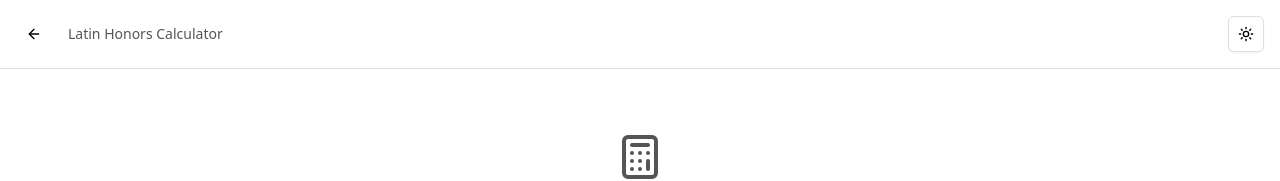
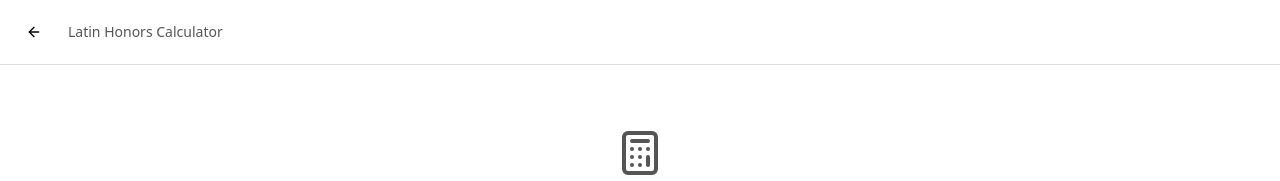
Before and after one commit to jpcsapc/APC-Honors-Checker, a Next.js app: page /latin-honors in a window 1280 px wide. Shown: the top 181 px of the page. Built offline with nearby package versions, Linux system fonts and the light colour scheme.

Commit message:
test&chore: removed unsused ThemeToggle import

```diff
--- a/src/app/faqs/page.tsx
+++ b/src/app/faqs/page.tsx
@@ -9,7 +9,6 @@ import {
 } from "@/components/ui/accordion"
 import { ArrowLeft, HelpCircle } from "lucide-react"
 import Link from "next/link"
-import { ThemeToggle } from "@/components/theme-toggle"
 
 export default function FAQPage() {
   const faqSections = [
@@ -97,7 +96,6 @@ export default function FAQPage() {
               </Link>
               <h1 className="text-sm text-muted-foreground">Frequently Asked Questions</h1>
             </div>
-            <ThemeToggle />
           </div>
         </div>
       </header>
--- a/src/app/honors/page.tsx
+++ b/src/app/honors/page.tsx
@@ -1,13 +1,10 @@
 "use client"
 import * as React from 'react';
-import { Button } from "@/components/ui/button"
-import { ArrowLeft, Calculator } from "lucide-react"
-// ToggleLevelSelector removed — level selector no longer used (course selection is inline)
+import { Button } from "@/components/ui/button";
+import { ArrowLeft, Calculator } from "lucide-react";
 import { TermTable } from '../../components/TermTable';
+import Link from "next/link";
 
-
-import Link from "next/link"
-import { ThemeToggle } from "@/components/theme-toggle"
 
 interface RowData {
   subjectCode: string;
@@ -183,7 +180,6 @@ export default function HonorsCalcu() {
               </Link>
               <h1 className="text-sm text-muted-foreground">Honors Calculator</h1>
             </div>
-            <ThemeToggle />
           </div>
         </div>
       </header>
--- a/src/app/latin-honors/page.tsx
+++ b/src/app/latin-honors/page.tsx
@@ -1,10 +1,9 @@
 "use client"
 import * as React from 'react';
-import { Button } from "@/components/ui/button"
-import { ArrowLeft, Calculator } from "lucide-react"
+import { Button } from "@/components/ui/button";
+import { ArrowLeft, Calculator } from "lucide-react";
 import { TermTable } from '../../components/TermTable';
-import { ThemeToggle } from "@/components/theme-toggle";
-import Link from "next/link"
+import Link from "next/link";
 
 interface RowData {
   subjectCode: string;
@@ -227,8 +226,6 @@ export default function LatinHonorsCalculator() {
             </Link>
             <h1 className="text-sm text-muted-foreground">Latin Honors Calculator</h1>
             </div>
-            <ThemeToggle/>
-
           </div>
         </div>
       </header>
```
